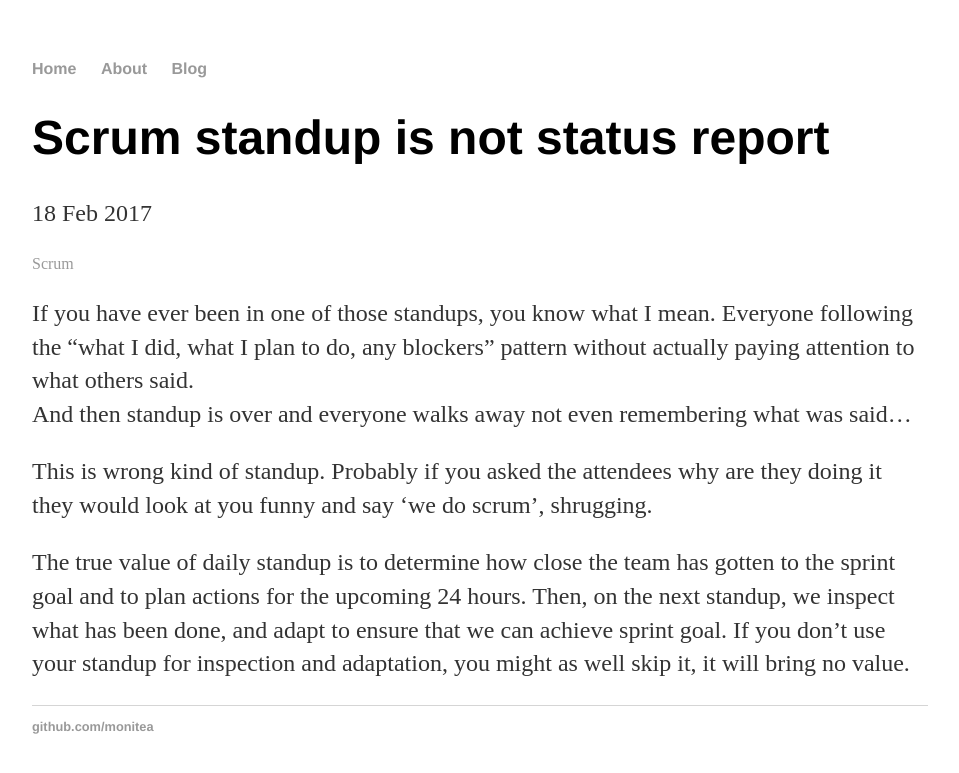
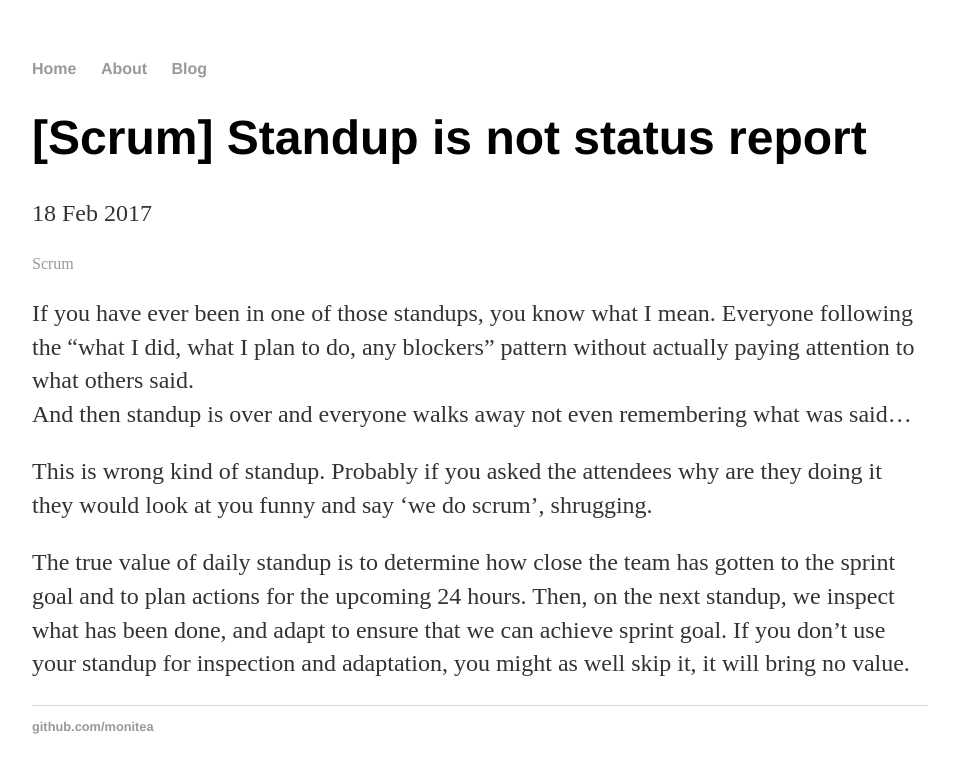
Before and after one commit to monitea/monitea.github.io, a Jekyll site: the page built from _posts/2017-02-18-scrum-standup-is-not-status-report.md, in a window 1280 px wide. Shown: the top 773 px of the page, without its empty margins (160-1119 px from the left). Built offline with Jekyll 4.4.1, drawn with Linux system fonts in a browser that asks for light colours.

```diff
--- a/_posts/2017-02-18-scrum-standup-is-not-status-report.md
+++ b/_posts/2017-02-18-scrum-standup-is-not-status-report.md
@@ -1,6 +1,6 @@
 ---
 layout: post
-title: "Scrum standup is not status report"
+title: "[Scrum] Standup is not status report"
 date: 2017-02-18
 categories: Scrum
 ---
```
